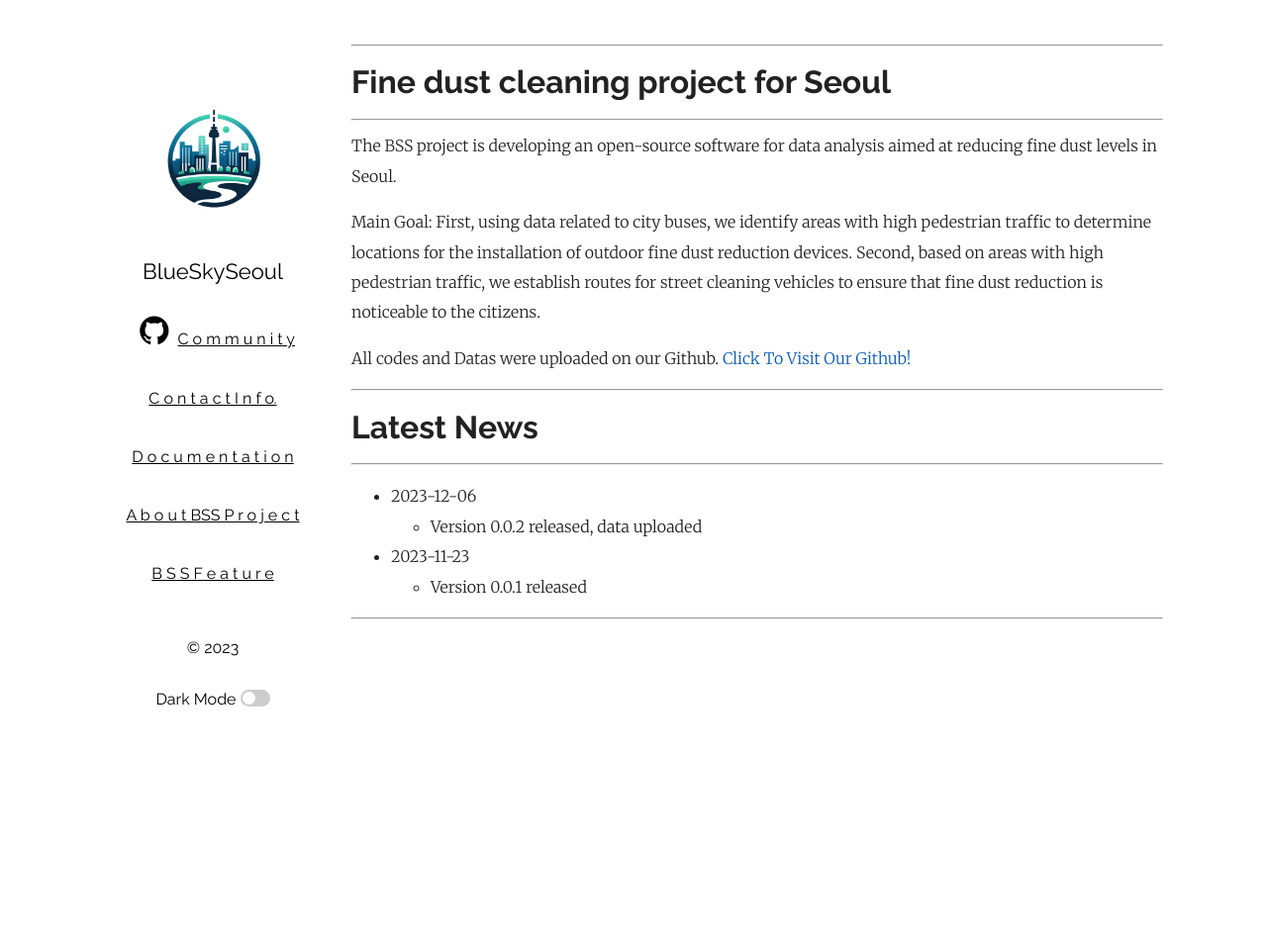
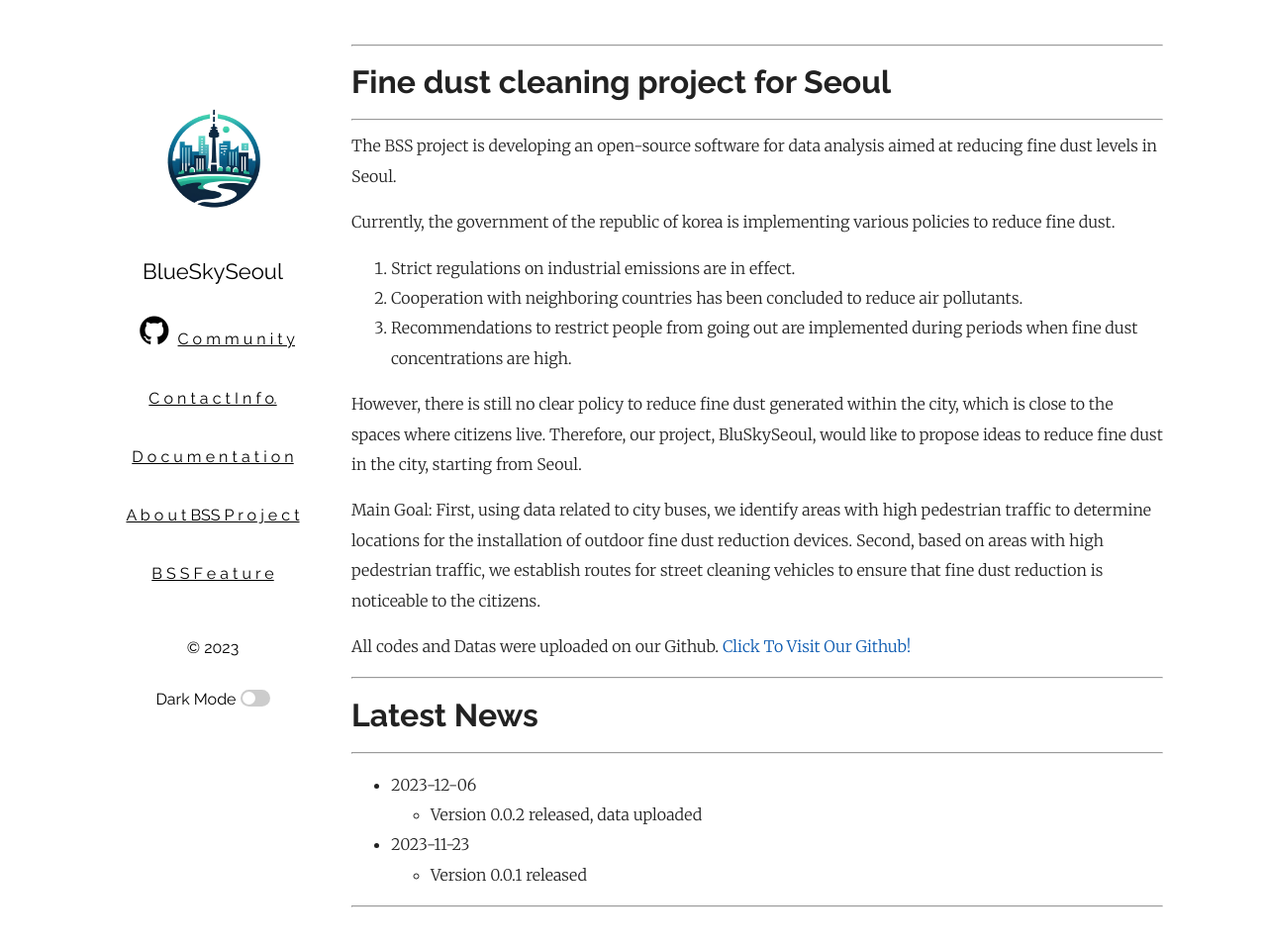
Before and after one commit to ss7622/ss7622.github.io, a Jekyll site: the page built from index.md, in a window 1280 px wide and 962 px high. Shown: the top 956 px of the window at 99% size. Built offline with Jekyll 4.4.1, drawn with Linux system fonts in a browser that asks for light colours.

Commit message:
Update index.md

```diff
--- a/index.md
+++ b/index.md
@@ -11,6 +11,15 @@ title: Blue Sky Seoul
 # Fine dust cleaning project for Seoul
 ---
 The BSS project is developing an open-source software for data analysis aimed at reducing fine dust levels in Seoul.
+
+Currently, the government of the republic of korea is implementing various policies to reduce fine dust.
+
+1. Strict regulations on industrial emissions are in effect.
+2. Cooperation with neighboring countries has been concluded to reduce air pollutants.
+3. Recommendations to restrict people from going out are implemented during periods when fine dust concentrations are high.
+
+However, there is still no clear policy to reduce fine dust generated within the city, which is close to the spaces where citizens live.
+Therefore, our project, BluSkySeoul, would like to propose ideas to reduce fine dust in the city, starting from Seoul.
 
 Main Goal: First, using data related to city buses, we identify areas with high pedestrian traffic to determine locations for the installation of outdoor fine dust reduction devices. Second, based on areas with high pedestrian traffic, we establish routes for street cleaning vehicles to ensure that fine dust reduction is noticeable to the citizens.
 
```
